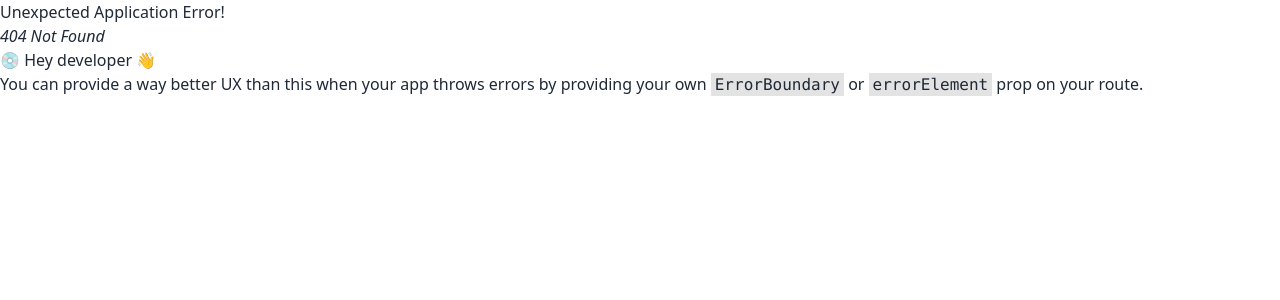
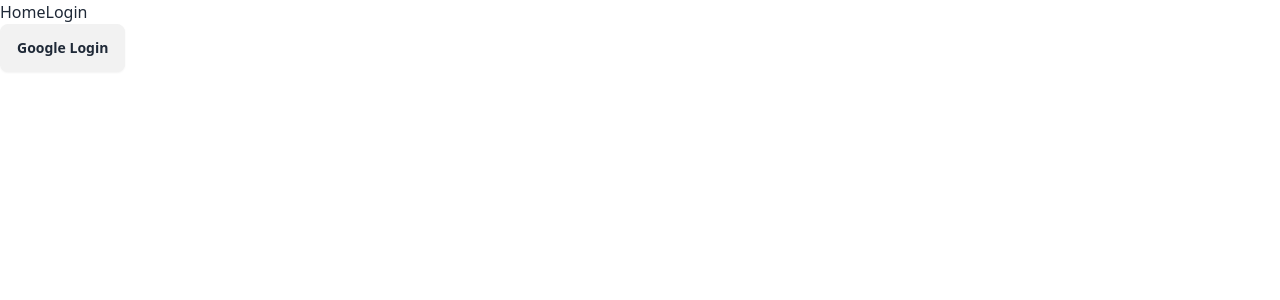
Before and after one commit to nekokaito/firebase-basics, a React (Vite) app: page /login in a window 1280 px wide. Before the commit this address had no page. Shown: the top 300 px of the page. Built offline with nearby package versions, Linux system fonts and the light colour scheme.

Commit message:
Connected with Firebase Auth and added acc

```diff
--- a/src/components/Header.jsx
+++ b/src/components/Header.jsx
@@ -1,9 +1,11 @@
+import { NavLink } from "react-router-dom";
 
 
 const Header = () => {
     return (
         <div>
-            <h1>This is header</h1>
+            <NavLink to="/"> Home</NavLink>
+            <NavLink to="/login">Login</NavLink>
         </div>
     );
 };
--- /dev/null
+++ b/src/components/Login.jsx
@@ -0,0 +1,24 @@
+import { getAuth, signInWithPopup } from "firebase/auth";
+import app from "../firebase/firebase.init";
+import { GoogleAuthProvider } from "firebase/auth";
+
+const Login = () => {
+    const auth = getAuth(app);
+    const provider = new GoogleAuthProvider();
+
+   const loginFromGoogle = () => {
+          signInWithPopup(auth, provider)
+          .then(result => {
+            const user = result.user;
+            console.log(user);
+          })
+          .catch(console.log('error'))
+   }
+    return (
+        <div>
+          <button onClick={loginFromGoogle} className="btn">Google Login</button>
+        </div>
+    );
+};
+
+export default Login;
--- a/src/firebase/firebase.init.js
+++ b/src/firebase/firebase.init.js
@@ -15,3 +15,5 @@ const firebaseConfig = {
 
 // Initialize Firebase
 const app = initializeApp(firebaseConfig);
+
+export default app;
--- a/src/main.jsx
+++ b/src/main.jsx
@@ -8,6 +8,7 @@ import {
 import './index.css'
 import Home from './components/Home';
 import Page from './components/Page';
+import Login from './components/Login';
 const router = createBrowserRouter([
   {
     path: "/",
@@ -16,6 +17,10 @@ const router = createBrowserRouter([
       {
         path:"/",
         element: <Page></Page>
+      },
+      {
+        path: "/login",
+        element: <Login></Login>
       }
     ]
   },
```
